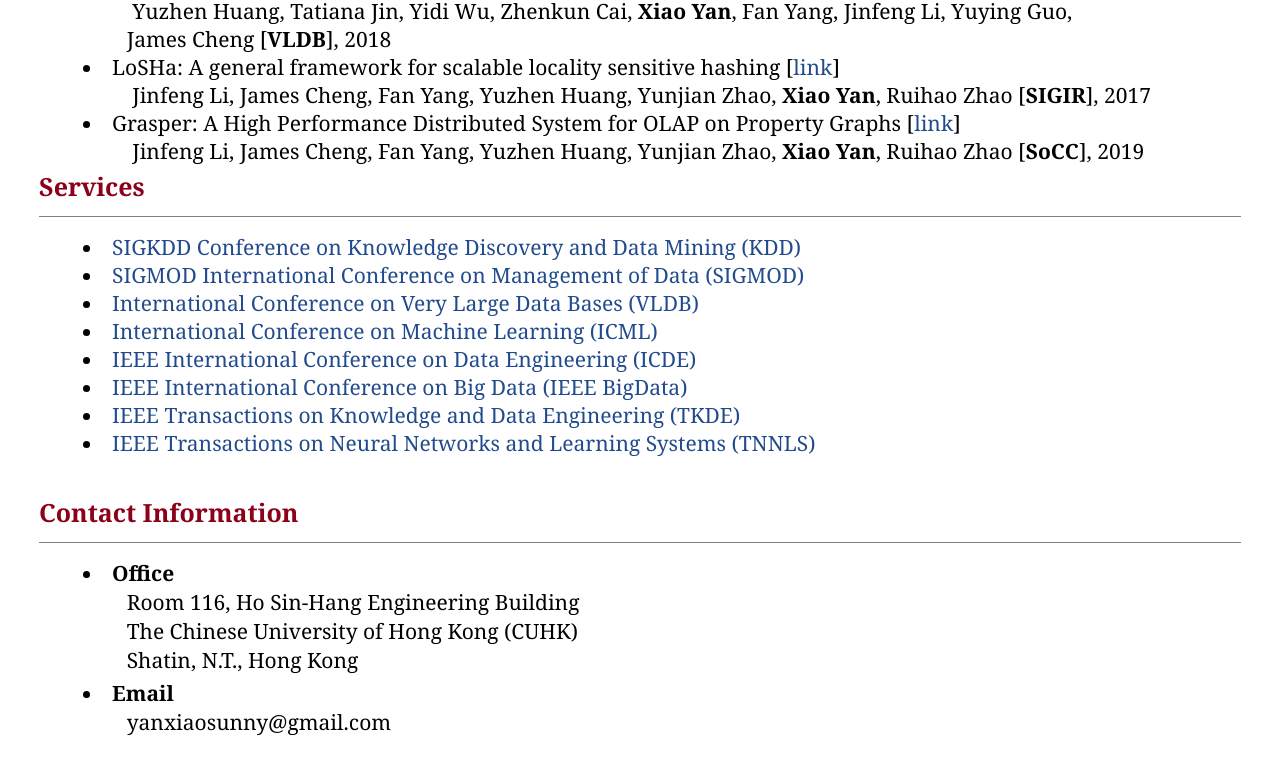
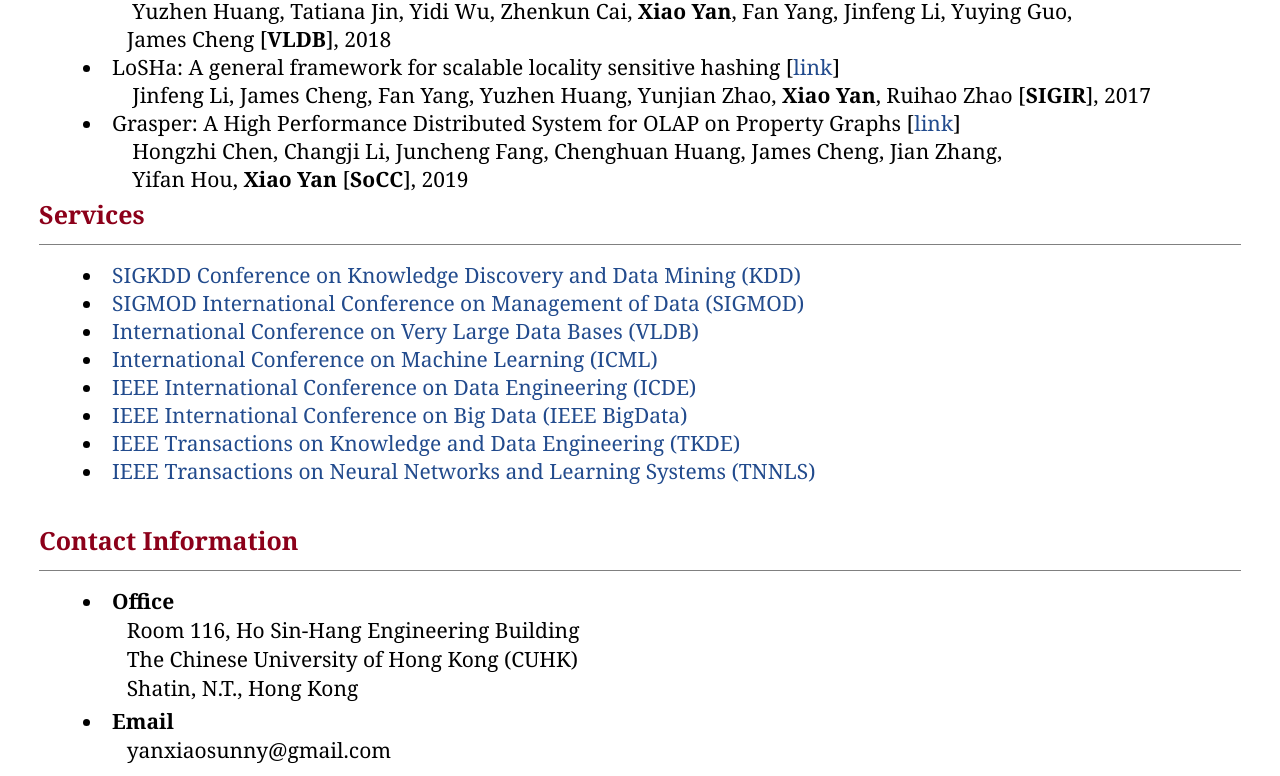
Before and after one commit to yanxiaosunny/yanxiaosunny.github.io, a plain HTML site: page index.html in a window 1280 px wide. Shown: the part 1382-2158 px from the top of the page. Before the commit the page ends 2130 px from the top, so only its background shows below. Drawn offline with Linux system fonts and the light colour scheme.

Commit message:
Update index.html

```diff
--- a/index.html
+++ b/index.html
@@ -294,7 +294,8 @@ a:hover{text-decoration: underline; color: #880000;}
 					<br>
 				</span>
 				&nbsp;&nbsp;&nbsp;&nbsp;&nbsp;&nbsp;&nbsp;&nbsp;
-				Jinfeng Li, James Cheng, Fan Yang, Yuzhen Huang, Yunjian Zhao, <strong>Xiao Yan</strong>, Ruihao Zhao
+				Hongzhi Chen, Changji Li, Juncheng Fang, Chenghuan Huang, James Cheng, Jian Zhang,
+				<br/>&nbsp;&nbsp;&nbsp;&nbsp;&nbsp;&nbsp;&nbsp;&nbsp; Yifan Hou, <strong>Xiao Yan</strong>
 								[<strong>SoCC</strong>], 2019
 			</li>
 
```
